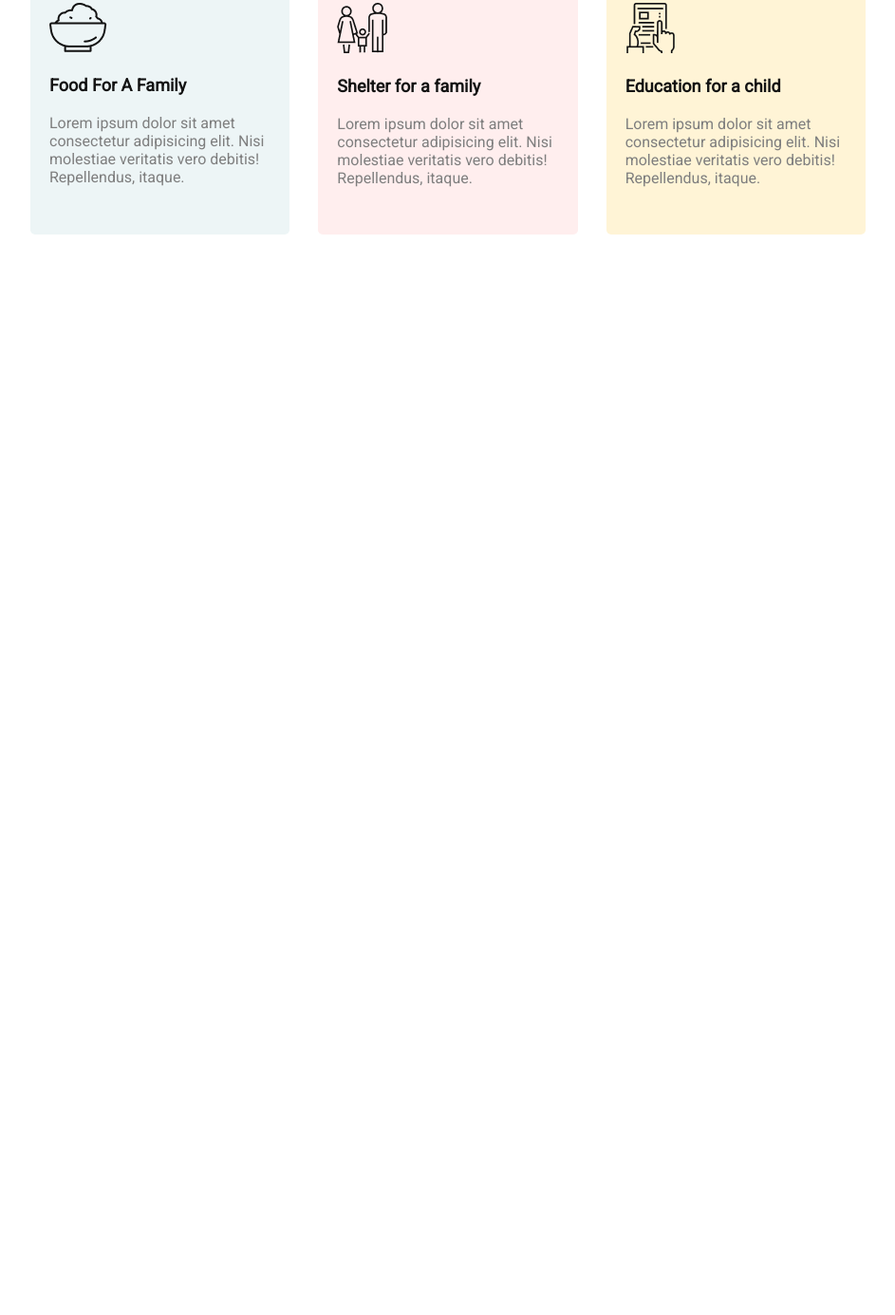
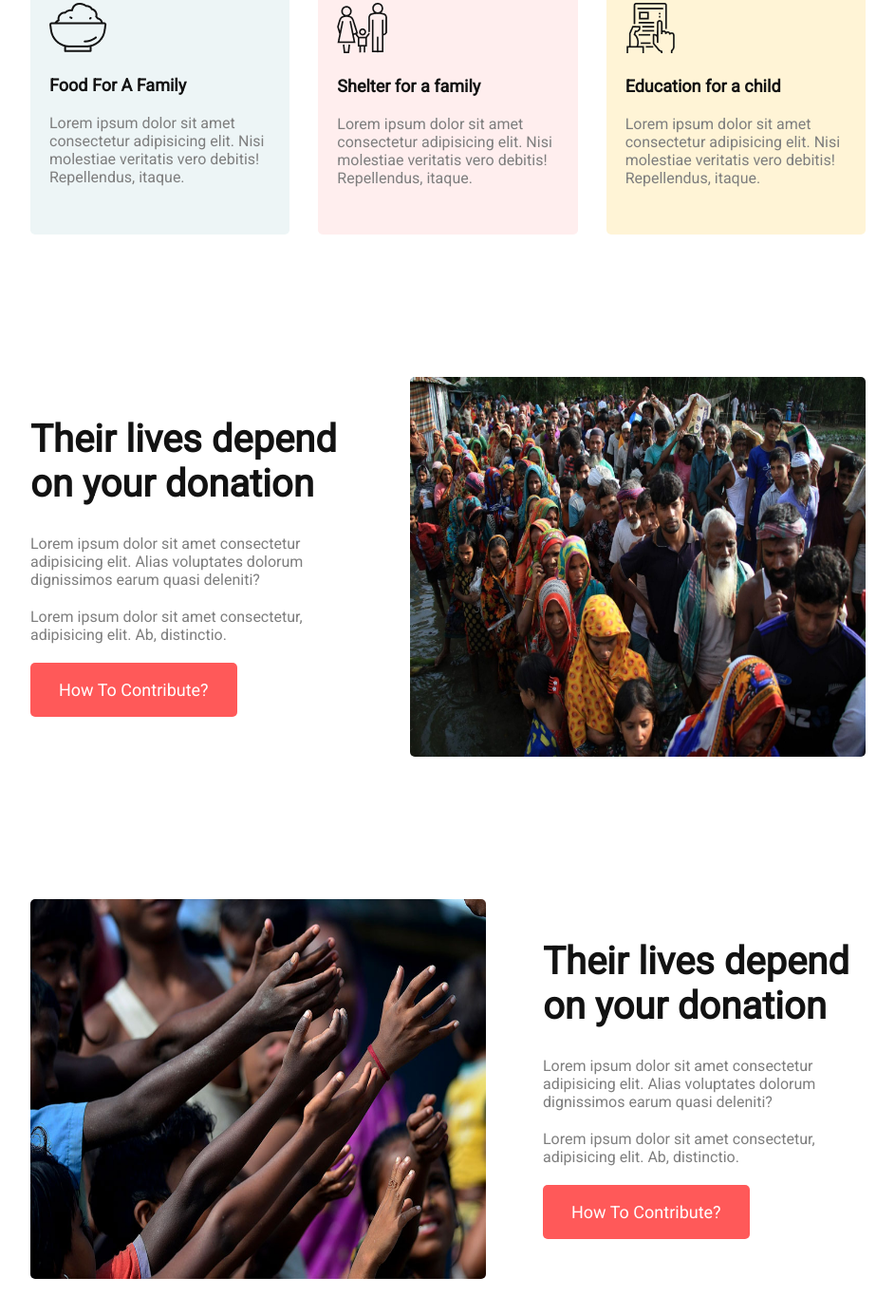
Before and after one commit to Zahid-BM/donate-today, a plain HTML site: page index.html in a window 1280 px wide. Shown: the part 1722-3107 px from the top of the page at 95% size, without its empty margins (168-1111 px from the left). Before the commit the page ends 2019 px from the top, so only its background shows below. Drawn offline with Linux system fonts and the light colour scheme.

Commit message:
Alhamdulillah depend and  survive section has been done

```diff
--- a/index.html
+++ b/index.html
@@ -65,7 +65,36 @@
             </div>
         </section>
 
+        <!-- section.depend>.flex-container>.flex-data>h2.flex-title{Their lives depend on your donation}+p.flex-text>lorem15+p.flex-text>lorem10^button.primary-btn{How To Contribute?}^^^img -->
 
+        <section class="depend">
+            <div class="flex-container">
+                <div class="flex-data">
+                    <h2 class="flex-title">Their lives depend on your donation</h2>
+                    <p class="flex-text">
+                        Lorem ipsum dolor sit amet consectetur adipisicing elit. Alias voluptates dolorum dignissimos earum quasi deleniti?
+                        <p class="flex-text">Lorem ipsum dolor sit amet consectetur, adipisicing elit. Ab, distinctio.</p>
+                    </p>
+                    <button class="primary-btn">How To Contribute?</button>
+                </div>
+                <img class="flex-image" src="/resources/images/donation7.jpg" alt="poor people's picture">
+            </div>
+        </section>
+
+        <section class="survive">
+            <div class="flex-container">
+                <img class="flex-image" src="/resources/images/donation13.jpg" alt="">
+                <div class="flex-data">
+                    <h2 class="flex-title">Their lives depend on your donation</h2>
+                    <p class="flex-text">
+                        Lorem ipsum dolor sit amet consectetur adipisicing elit. Alias voluptates dolorum dignissimos earum quasi deleniti?
+                        <p class="flex-text">Lorem ipsum dolor sit amet consectetur, adipisicing elit. Ab, distinctio.</p>
+                    </p>
+                    <button class="primary-btn">How To Contribute?</button>
+                </div>
+
+            </div>
+        </section>
     </main>
     <footer>
 
--- a/style.css
+++ b/style.css
@@ -120,3 +120,35 @@ hr{
     background-color: #FFF4D6;
     border-radius: 5px;
 }
+/* depend  and survive section style */
+.depend{
+    padding: 0 200px;
+    margin: 150px 0 50px 0;
+}
+.survive{
+    padding: 0 200px;
+    margin: 150px 0 100px 0;
+}
+.flex-container{
+    display: flex;
+    align-items: center;
+    gap: 60px;
+}
+.flex-data{
+
+}
+.flex-title{
+    font-size: 40px;
+    font-weight: 700;
+    margin-bottom: 30px;
+    color: #121212;
+}
+.flex-text{
+    color: #7E7E7E;
+    margin-bottom: 20px;
+}
+.flex-image{
+    width: 480px;
+    border-radius: 5px;
+    height: 400px;
+}
```
